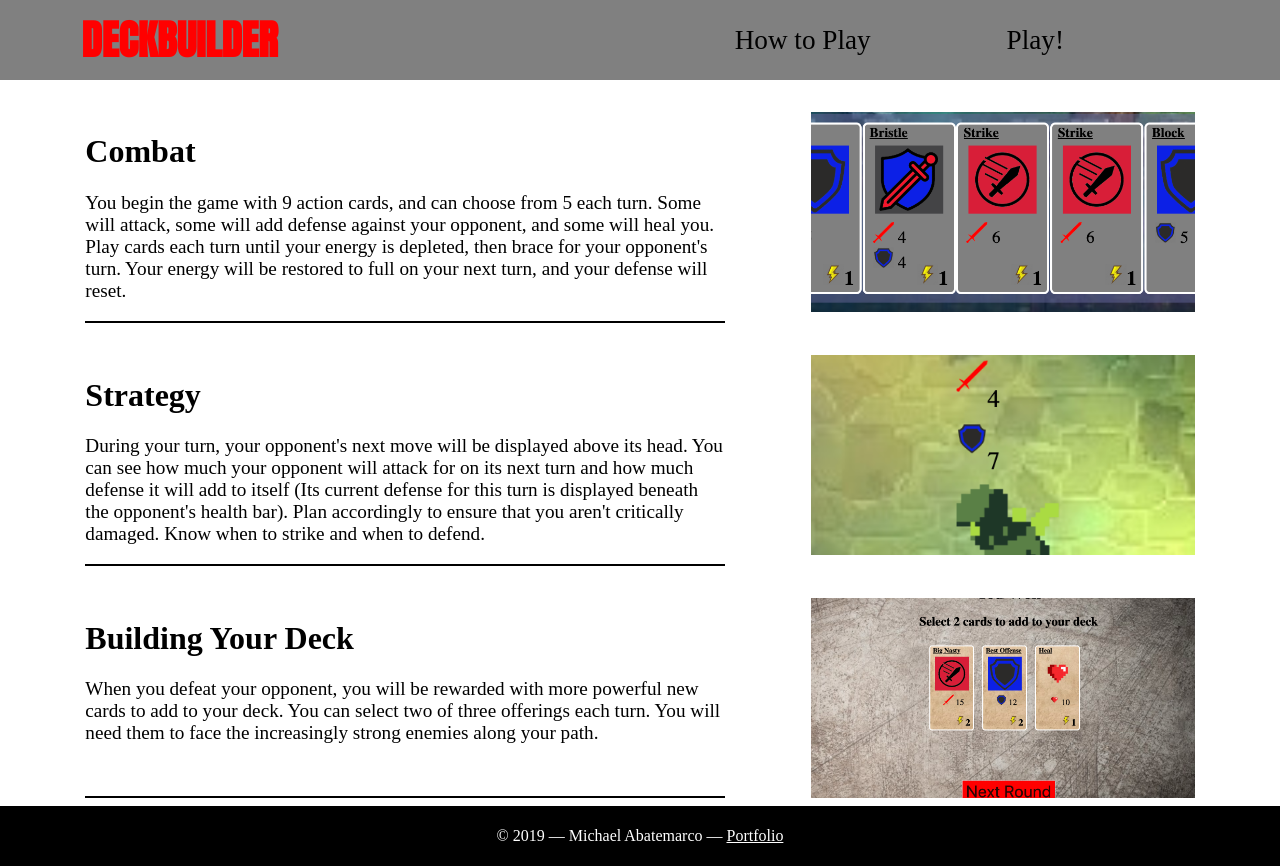
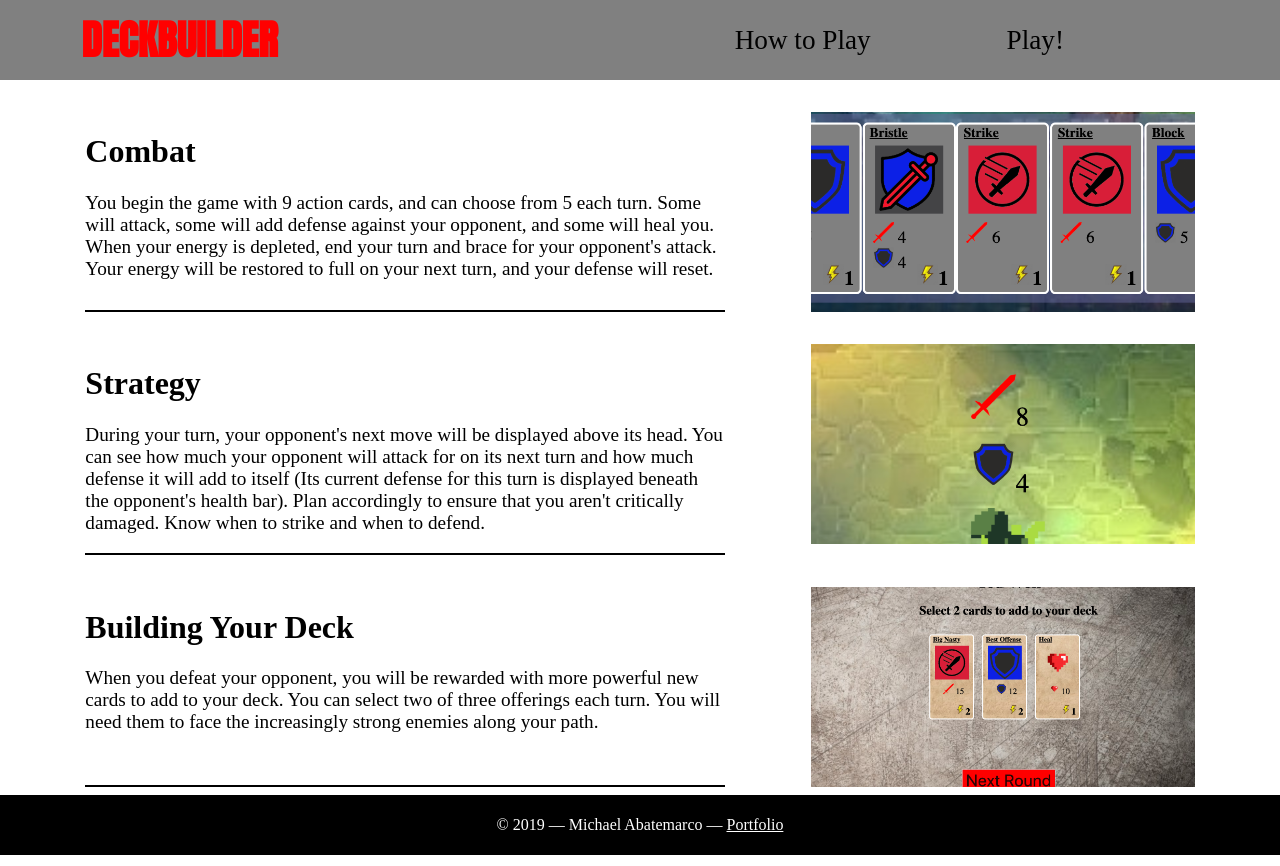
Before and after one commit to mabatemarco/deckbuilder, a React (Create React App) app: page /how in a window 1280 px wide. Built offline with nearby package versions, Linux system fonts and the light colour scheme.

Commit message:
cleared up instructions a bit

```diff
--- a/src/App.css
+++ b/src/App.css
@@ -248,7 +248,6 @@ progress{
 .buffIcon p{
   font-weight: 900;
   font-size: 1.5em;
-  color: #079220;
   text-shadow: 2px 2px 2px 1px black;
 }
 
@@ -333,6 +332,7 @@ progress{
 .upcoming p{
   text-shadow: 2px 2px 2px 1px black;
   font-size: 1.5em;
+
 }
 
 .characterAttack{
--- a/src/components/HowToPlay.jsx
+++ b/src/components/HowToPlay.jsx
@@ -9,7 +9,7 @@ const HowToPlay = () => {
       <div className="instruction">
         <div className="topic">
           <h1>Combat</h1>
-          <p>You begin the game with 9 action cards, and can choose from 5 each turn.  Some will attack, some will add defense against your opponent, and some will heal you.  Play cards each turn until your energy is depleted, then brace for your opponent's turn.  Your energy will be restored to full on your next turn, and your defense will reset.</p>
+          <p>You begin the game with 9 action cards, and can choose from 5 each turn.  Some will attack, some will add defense against your opponent, and some will heal you.  When your energy is depleted, end your turn and brace for your opponent's attack.  Your energy will be restored to full on your next turn, and your defense will reset.</p>
         </div>
         <img id ="combat" src={SS1} alt=""/>
       </div>
```
Also changed, not shown: src/images/ss2.png.
